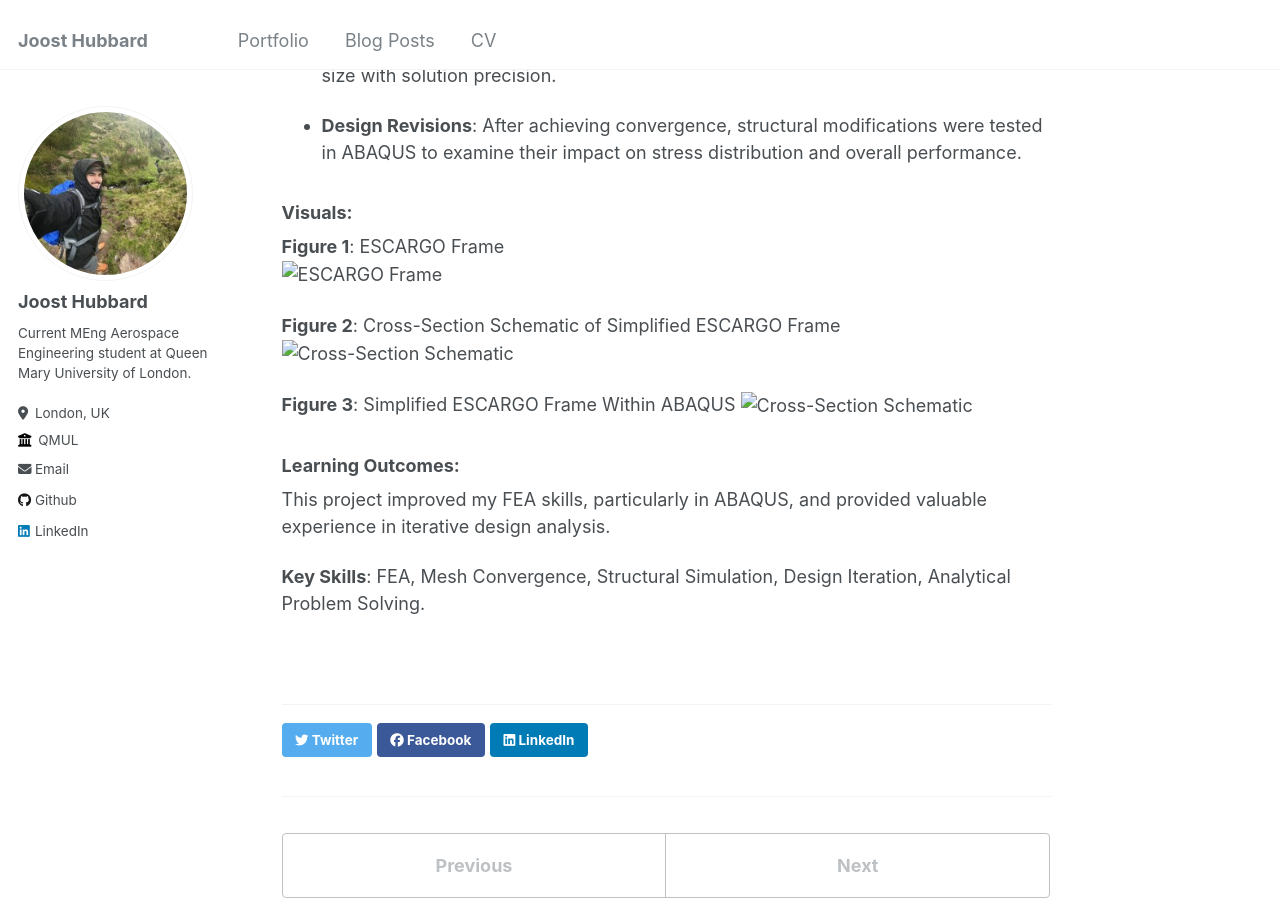
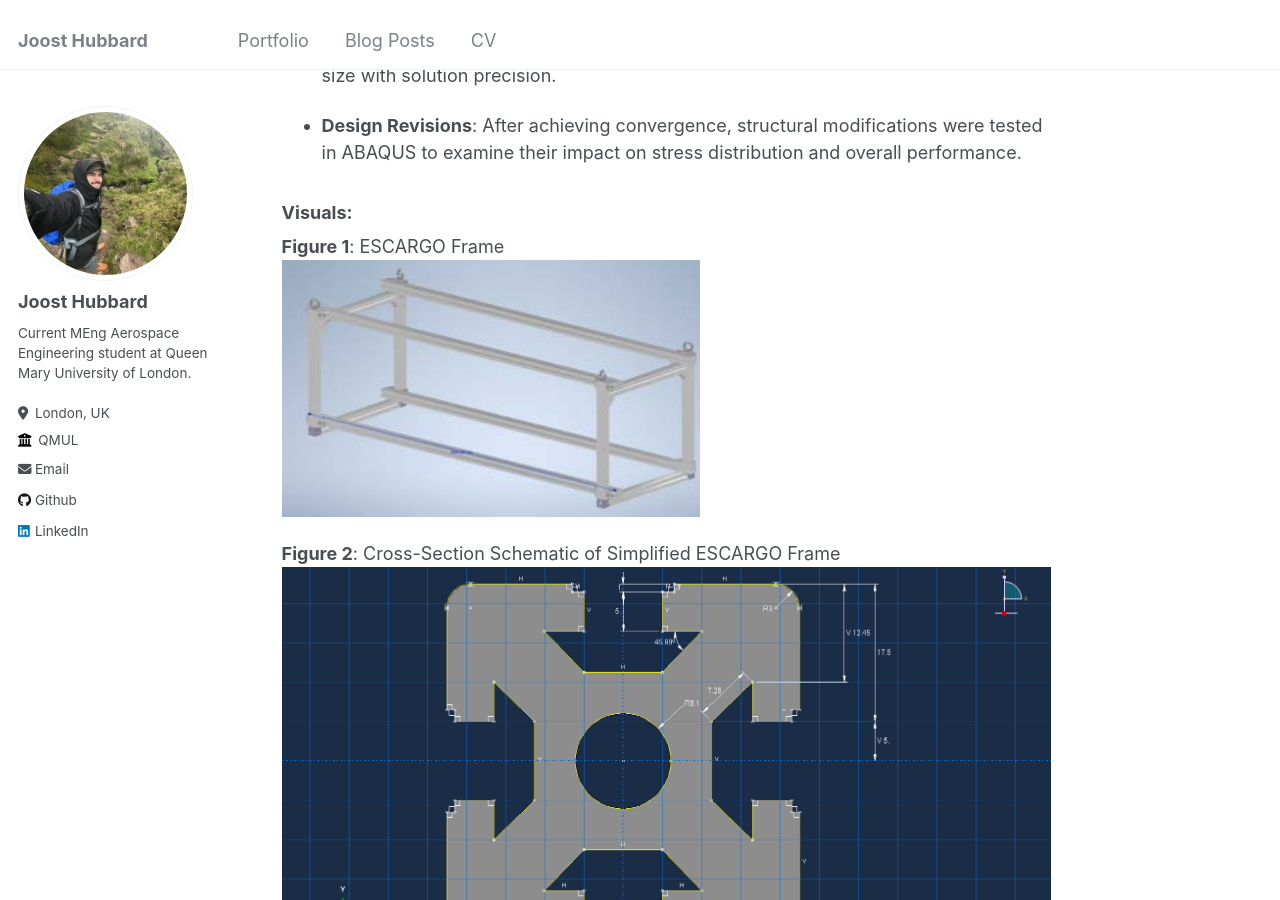
Before and after one commit to Joosty/Joosty..github.io, a Jekyll site: the page built from _portfolio/3_FEAandOP.md, in a window 1280 px wide and 900 px high, scrolled down 560 px. Built offline with Jekyll 4.4.1, drawn with Linux system fonts in a browser that asks for light colours.

Commit message:
Update 3_FEAandOP.md

```diff
--- a/_portfolio/3_FEAandOP.md
+++ b/_portfolio/3_FEAandOP.md
@@ -1,6 +1,6 @@
 ---
 title: "Finite Element Analysis of Frame Section from ESCARGO BEXUS Gondola"
-excerpt: "Using ABAQUS for static analysis of the ESCARGO frame, a critical structural component in ESA's BEXUS program.<br/><img src='images/xyz_bracket.png' width='300'>"
+excerpt: "Using ABAQUS for static analysis of the ESCARGO frame, a critical structural component in ESA's BEXUS program.<br/><img src='/images/xyz_bracket.png' width='300'>"
 collection: portfolio
 ---
 
@@ -20,13 +20,13 @@ This project, part of the EMS724 module, investigates the static performance of
 ### Visuals:
 
 **Figure 1**: ESCARGO Frame
-![ESCARGO Frame](images/escargo_frame.png)
+![ESCARGO Frame](/images/escargo_frame.png)
 
 **Figure 2**: Cross-Section Schematic of Simplified ESCARGO Frame
-![Cross-Section Schematic](images/sketch_simp.png)
+![Cross-Section Schematic](/images/sketch_simp.png)
 
 **Figure 3**: Simplified ESCARGO Frame Within ABAQUS
-![Cross-Section Schematic](images/xyz_bracket.png)
+![Cross-Section Schematic](/images/xyz_bracket.png)
 
 ### Learning Outcomes:
 This project improved my FEA skills, particularly in ABAQUS, and provided valuable experience in iterative design analysis.
```
